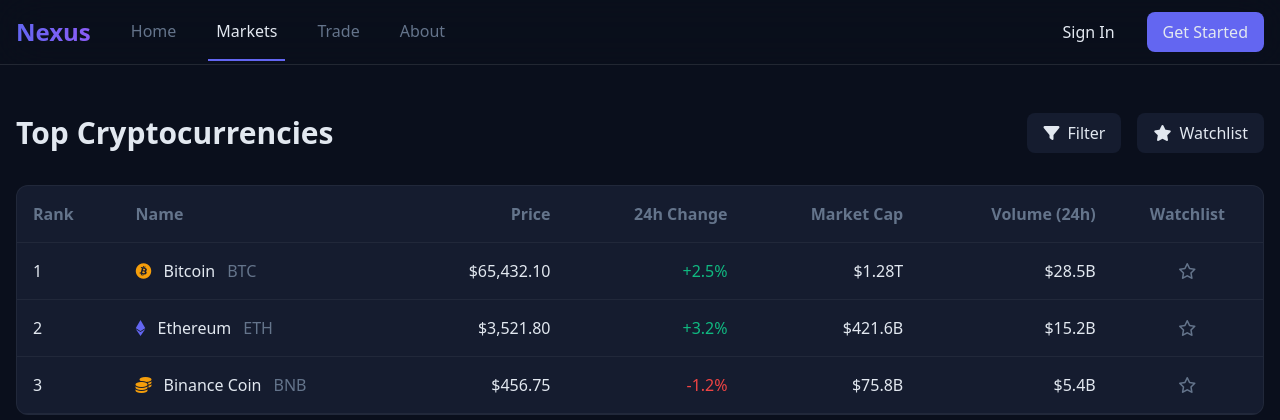
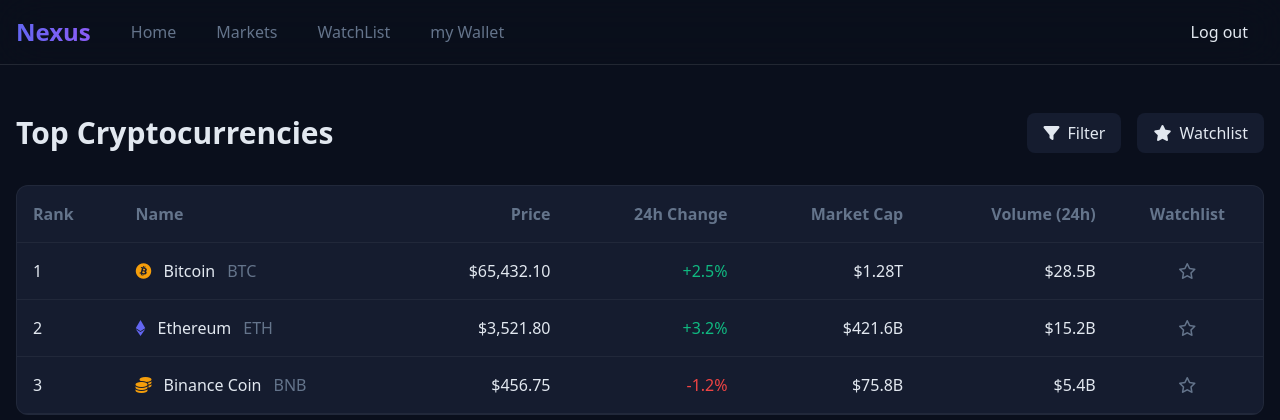
Before and after one commit to sara-boulahia32/Crypto_Wallet, a PHP site: a page that uses app/views/market.php in a window 1280 px wide. Shown: the top 420 px of the page. Run offline with PHP 8.4, Linux system fonts and the light colour scheme; the template is opened without the code that fills it, so the values that code supplies are empty; the visitor is signed in with stand-in values (Sample User, id 1); some libraries are stand-ins or nearby versions.

Commit message:
fix bug page market

```diff
--- a/app/views/market.php
+++ b/app/views/market.php
@@ -51,15 +51,21 @@
                 </h1>
                 <div class="hidden md:flex space-x-6">
                     <a href="<?php echo URLROOT ?>/" class="text-text-secondary hover:text-accent-primary transition px-2 py-4">Home</a>
-                    <a href="<?php echo URLROOT ?>/PagesController/market" class="text-text-primary border-b-2 border-accent-primary px-2 py-4">Markets</a>
-                    <a href="#" class="text-text-secondary hover:text-accent-primary transition px-2 py-4">Trade</a>
-                    <a href="<?php echo URLROOT ?>/PagesController/watchlist" class="text-text-secondary hover:text-accent-primary transition px-2 py-4">About</a>
+                    <a href="<?php echo URLROOT ?>/PagesController/market" class="text-text-secondary hover:text-accent-primary transition px-2 py-4">Markets</a>
+                    <a href="<?php echo URLROOT ?>/PagesController/Watchlist" class="text-text-secondary hover:text-accent-primary transition px-2 py-4">WatchList</a>
+                    <a href="<?php echo URLROOT ?>/PagesController/my_wallet" class="text-text-secondary hover:text-accent-primary transition px-2 py-4">my Wallet</a>
                 </div>
             </div>
+            <?php if(!isset($_SESSION['user_id'])): ?>
                 <div class="flex items-center space-x-4">
-                <button class="px-4 py-2 text-text-primary hover:text-accent-primary transition">Sign In</button>
-                <button class="px-4 py-2 bg-accent-primary hover:bg-accent-secondary transition rounded-lg">Get Started</button>
+                    <a href="<?php echo URLROOT ?>/AuthController/login" class="px-4 py-2 text-text-primary hover:text-accent-primary transition">Log in</a>
+                    <a href="<?php echo URLROOT ?>/AuthController/register" class="px-4 py-2 bg-accent-primary hover:bg-accent-secondary transition rounded-lg">Sign Up</a>
                 </div>
+            <?php else: ?>
+                <div class="flex items-center space-x-4">
+                    <a href="<?php echo URLROOT ?>/AuthController/logout" class="px-4 py-2 text-text-primary hover:text-accent-primary transition">Log out</a>
+                </div>
+            <?php endif; ?>
         </div>
     </div>
 </nav>
```
Lines whose indentation alone changed are shown as unchanged.
